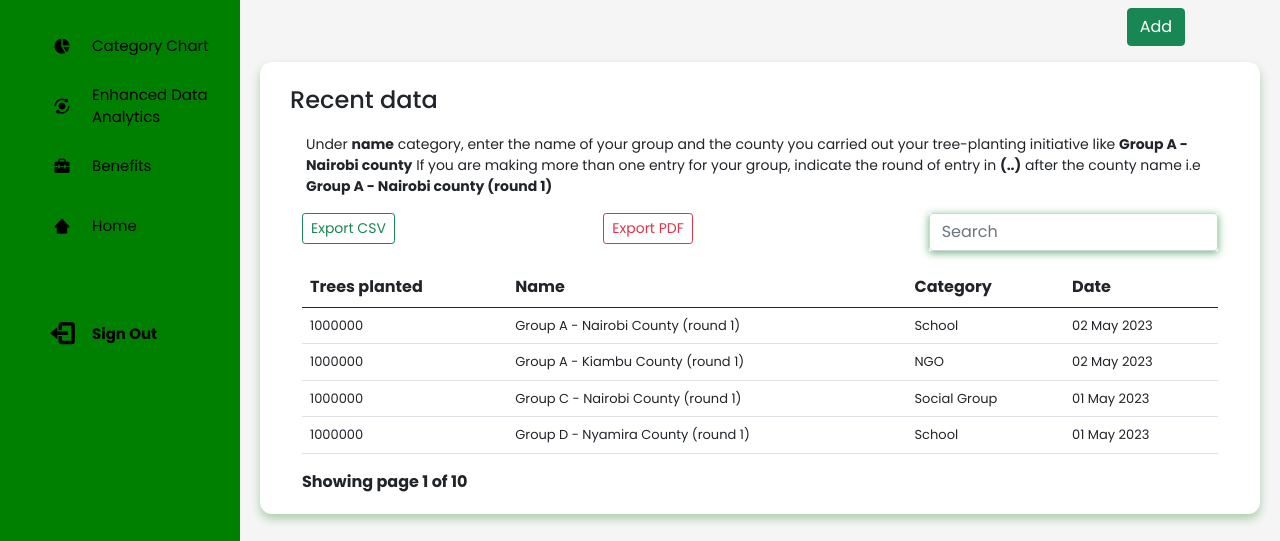
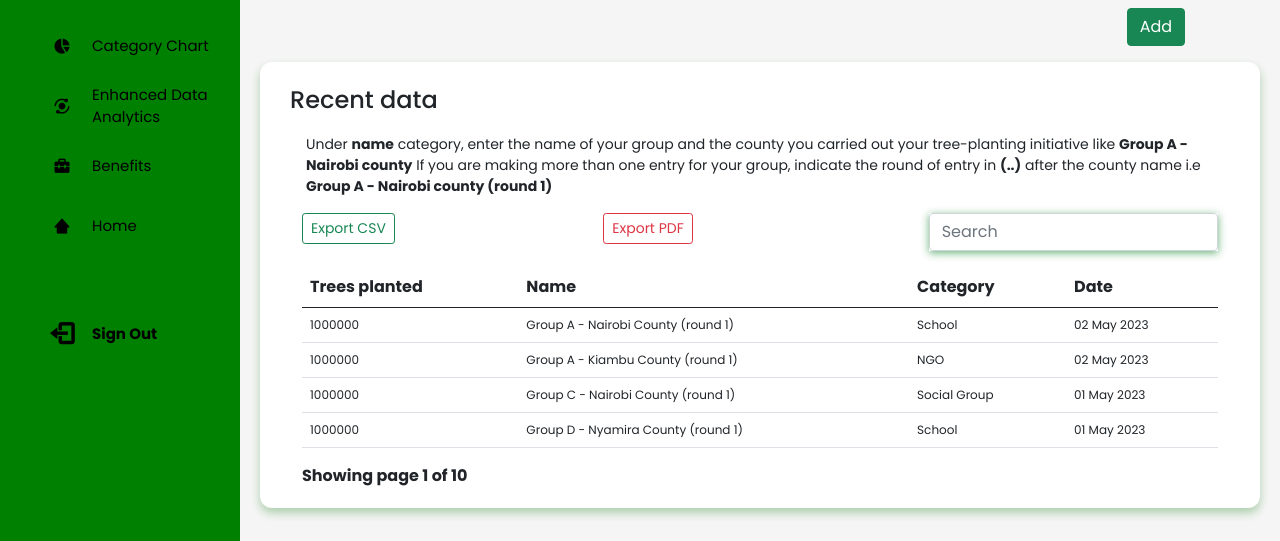
Before and after one commit to Collins07/GreenLead-design, a plain HTML site: page html/main.html in a window 1280 px wide. Shown: the part 259-800 px from the top of the page. Drawn offline with nearby package versions, Linux system fonts and the light colour scheme.

Commit message:
font-size

```diff
--- a/css/main.css
+++ b/css/main.css
@@ -21,7 +21,7 @@ html{
     margin-top: 0%;
 }
 #app-table{
-  font-size: 13px;
+  font-size: 12px;
 }
 #signout{
   background-color: #008000;
```
